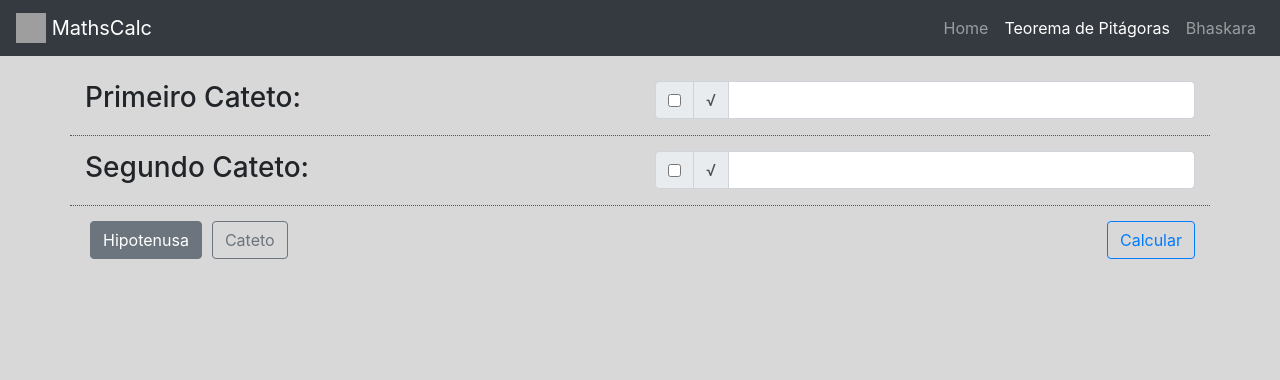
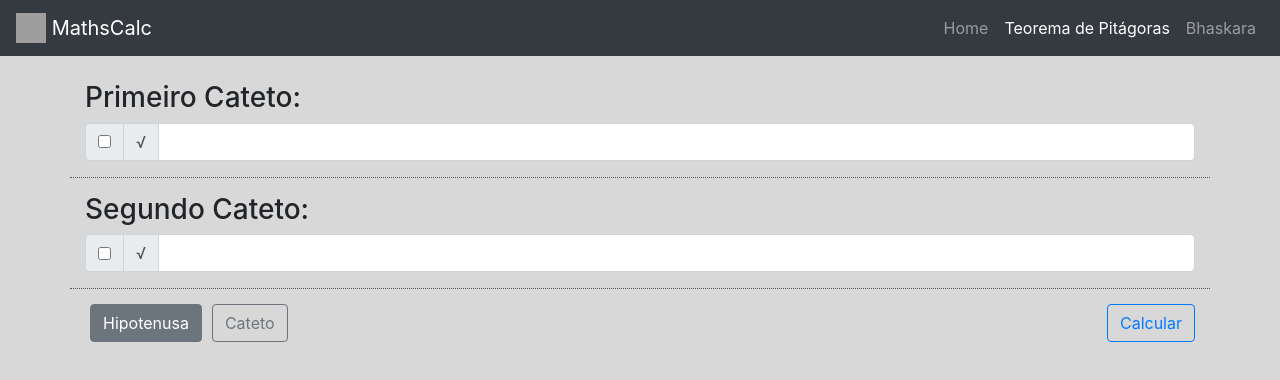
Before and after one commit to VictorAlmeida225/MathsCalc, a Next.js app: page /pitagoras in a window 1280 px wide. Shown: the top 380 px of the page. Built offline with nearby package versions, Linux system fonts and the light colour scheme; grey boxes are pictures that could not be loaded.

Commit message:
teste boy

```diff
--- a/pages/pitagoras.js
+++ b/pages/pitagoras.js
@@ -92,8 +92,8 @@ function App() {
             </Navbar>
             <Container>
                 <Row className="RowInp">
-                    <Col><h3 id="lbl1">Primeiro Cateto:</h3></Col>
-                    <Col>
+                    <Col sm={12}><h3 id="lbl1">Primeiro Cateto:</h3></Col>
+                    <Col sm={12}>
                         <InputGroup className="mb-3">
                             <InputGroup.Prepend>
                                 <OverlayTrigger placement="right" overlay={<Tooltip id="tooltip">Ao selecionar, o número digitado será posto como raiz!</Tooltip>}>
@@ -106,8 +106,8 @@ function App() {
                     </Col>
                 </Row>
                 <Row className="RowInp">
-                    <Col><h3 id="lbl2">Segundo Cateto:</h3></Col>
-                    <Col className="SCol">
+                    <Col sm={12}><h3 id="lbl2">Segundo Cateto:</h3></Col>
+                    <Col sm={12} className="SCol">
                         <InputGroup className="mb-3">
                             <InputGroup.Prepend>
                                 <OverlayTrigger placement="right" overlay={<Tooltip id="tooltip">Ao selecionar, o número digitado será posto como raiz!</Tooltip>}>
```
